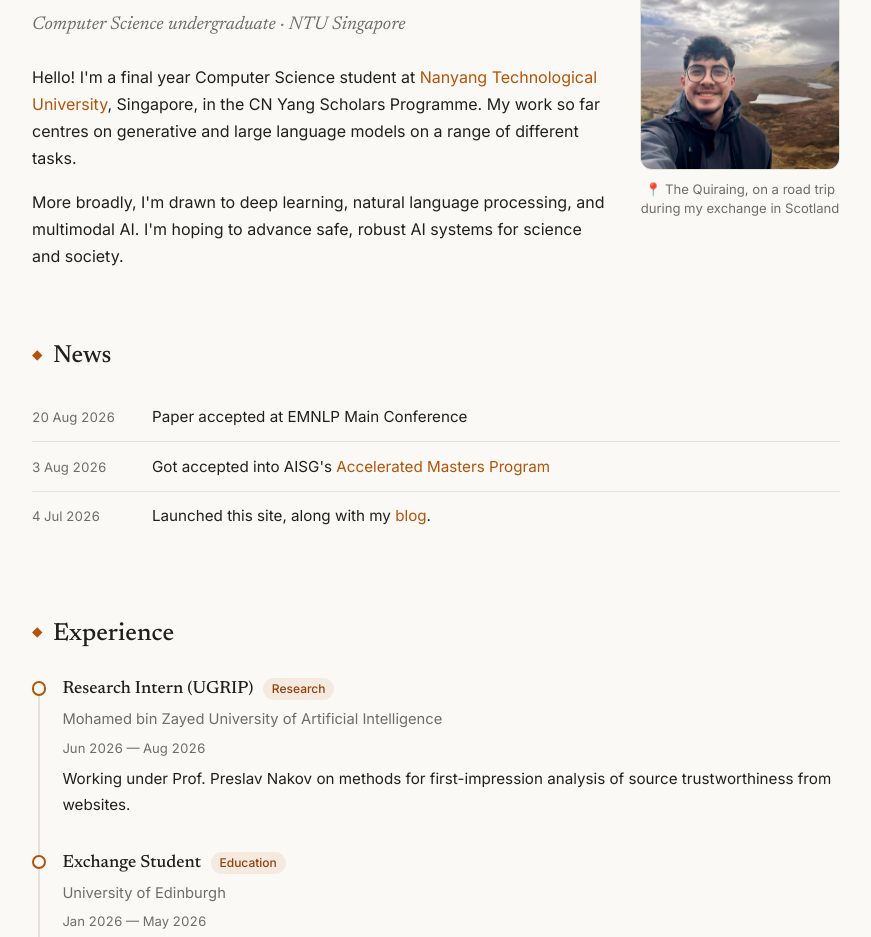
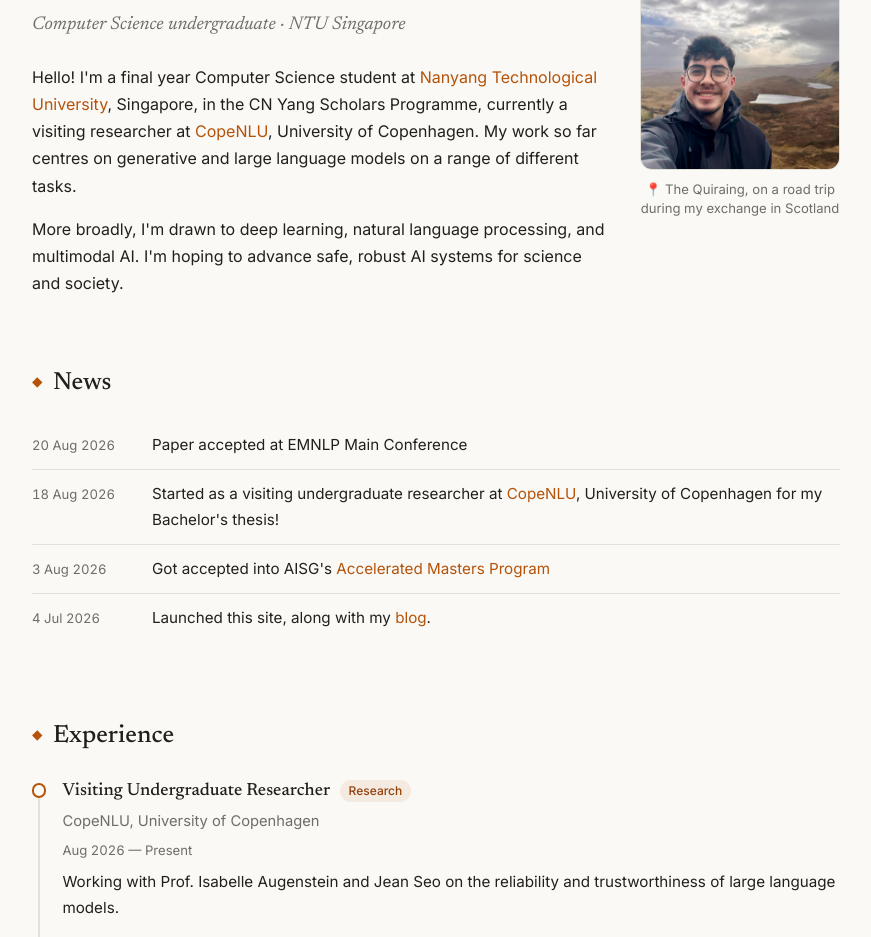
Before and after one commit to syed-aliredha/syed-aliredha.github.io, a plain HTML site: page index.html in a window 1280 px wide. Shown: the part 187-1124 px from the top of the page, without its empty margins (204-1075 px from the left). Drawn offline with Linux system fonts and the light colour scheme.

Commit message:
Updoot on thesis

```diff
--- a/index.html
+++ b/index.html
@@ -115,7 +115,9 @@
         <p>
           Hello! I'm a final year Computer Science student at
           <a href="https://www.ntu.edu.sg/computing" target="_blank" rel="noopener">Nanyang Technological University</a>,
-          Singapore, in the CN Yang Scholars Programme. My work
+          Singapore, in the CN Yang Scholars Programme, currently a visiting researcher at
+          <a href="https://copenlu.github.io/" target="_blank" rel="noopener">CopeNLU</a>,
+          University of Copenhagen. My work
           so far centres on generative and large language models on a range of different tasks.
         </p>
         <p>
--- a/js/experience.js
+++ b/js/experience.js
@@ -3,6 +3,14 @@
 // "Education"); `desc` and `url` are optional.
 
 const EXPERIENCE = [
+  {
+    role: "Visiting Undergraduate Researcher",
+    org: "CopeNLU, University of Copenhagen",
+    url: "https://copenlu.github.io/",
+    period: "Aug 2026 — Present",
+    tag: "Research",
+    desc: "Working with Prof. Isabelle Augenstein and Jean Seo on the reliability and trustworthiness of large language models.",
+  },
   {
     role: "Research Intern (UGRIP)",
     org: "Mohamed bin Zayed University of Artificial Intelligence",
--- a/js/news.js
+++ b/js/news.js
@@ -20,6 +20,10 @@
     text: "Got accepted into AISG's [Accelerated Masters Program](https://aisingapore.org/research/ai-amp/)"
   },
   {
+    date: "2026-08-18",
+    text: "Started as a visiting undergraduate researcher at [CopeNLU](https://copenlu.github.io/), University of Copenhagen for my Bachelor's thesis!",
+  },
+  {
     date: "2026-08-20",
     text: "Paper accepted at EMNLP Main Conference"
   },
```
